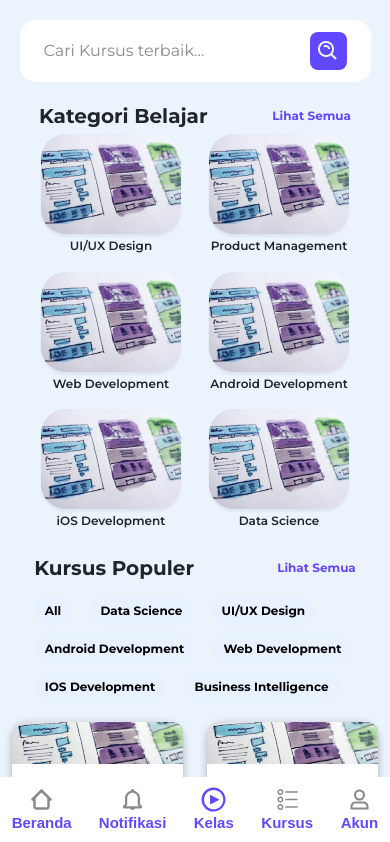
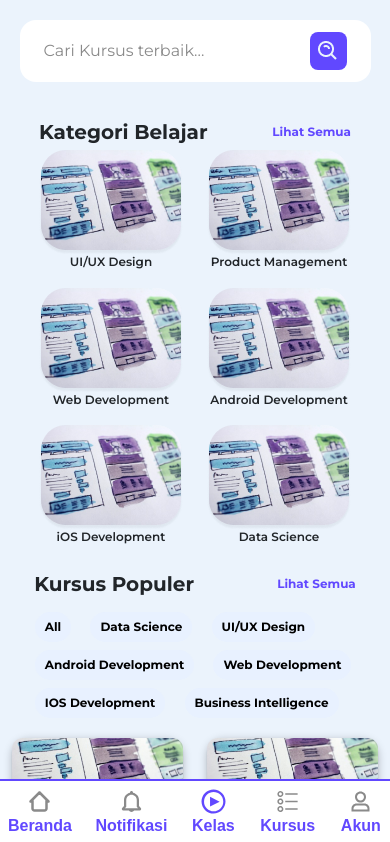
Before and after one commit to dickymhikam/CP-B5-Binar, a React (Vite) app: page / in a window 390 px wide. Shown: the top 842 px of the page. Built offline with nearby package versions, Linux system fonts and the light colour scheme.

Commit message:
minor update

```diff
--- a/src/components/NavbarBottom.jsx
+++ b/src/components/NavbarBottom.jsx
@@ -9,7 +9,7 @@ import "../styles/NavbarBottom.css";
 
 const NavbarBottom = () => {
   return (
-    <div className="navbar-bottom-wrapper d-flex align-items-center justify-content-center gap-1 text-center sticky-bottom align-content-center">
+    <div className="navbar-bottom-wrapper d-flex align-items-center justify-content-center gap-2 text-center sticky-bottom align-content-center">
       <div className="menu">
         <Link to={"/"} className="text-link">
           <img src={fiHome} alt="Beranda" />
--- a/src/styles/Home.css
+++ b/src/styles/Home.css
@@ -1,5 +1,5 @@
 .home-banner {
-    background-color: #6148FF;
+  background-color: #6148ff;
   display: flex;
   width: 100%;
 }
@@ -20,7 +20,11 @@
   right: 0;
   bottom: 0;
   left: 0;
-    background: linear-gradient(to right, rgba(255, 233, 202, 0), rgba(97, 72, 255, 1));
+  background: linear-gradient(
+    to right,
+    rgba(255, 233, 202, 0),
+    rgba(97, 72, 255, 1)
+  );
   pointer-events: none;
 }
 
@@ -32,10 +36,10 @@
 }
 
 .text-banner h2 {
-    color: #FFF;
+  color: #fff;
   width: 100%;
   height: 40px;
-    font-family: 'Montserrat', sans-serif;
+  font-family: "Montserrat", sans-serif;
   font-weight: 700;
   font-size: 24px;
   line-height: 36px;
@@ -44,8 +48,8 @@
 }
 
 .button-banner {
-    background-color: #FFF;
-    color: #6148FF;
+  background-color: #fff;
+  color: #6148ff;
   width: 250px;
   height: 40px;
   border: none;
@@ -58,7 +62,7 @@
 }
 
 .all-category {
-    background-color: #EBF3FC;
+  background-color: #ebf3fc;
   padding: 1% 15%;
 }
 
@@ -66,18 +70,19 @@
   display: flex;
   align-items: center;
   justify-content: space-between;
+  margin-top: 1rem;
 }
 
 .text-category h2 {
-    font-family: 'Montserrat', sans-serif;
+  font-family: "Montserrat", sans-serif;
   font-weight: 700;
   font-size: 20px;
   margin: 0;
 }
 
 .text-category p {
-    color: #6148FF;
-    font-family: 'Montserrat', sans-serif;
+  color: #6148ff;
+  font-family: "Montserrat", sans-serif;
   font-weight: 800;
   font-size: 12px;
   text-align: end;
@@ -92,7 +97,7 @@
 }
 
 .card-category h3 {
-    font-family: 'Montserrat', sans-serif;
+  font-family: "Montserrat", sans-serif;
   font-weight: 600;
   font-size: 12px;
   text-align: center;
--- a/src/styles/KelasBerjalan.css
+++ b/src/styles/KelasBerjalan.css
@@ -77,7 +77,7 @@ body {
   .kelas-header {
     flex-direction: column-reverse; /* Membalikkan urutan kolom secara vertikal */
   }
-  form {
+  .form {
     display: none;
     padding: 0.3125rem 0.625rem;
     justify-content: center;
--- a/src/styles/NavbarBottom.css
+++ b/src/styles/NavbarBottom.css
@@ -5,8 +5,10 @@
   height: 4.2rem;
   font-family: "Montserrat", sans-serif;
   font-weight: 400;
-  font-size: 15px;
+  font-size: 1rem;
   visibility: hidden;
+  bottom: -0.1rem;
+  border-top: 2px solid #6148FF;
 }
 .text-link {
   text-decoration: none !important;
```
Lines whose indentation alone changed are shown as unchanged.
